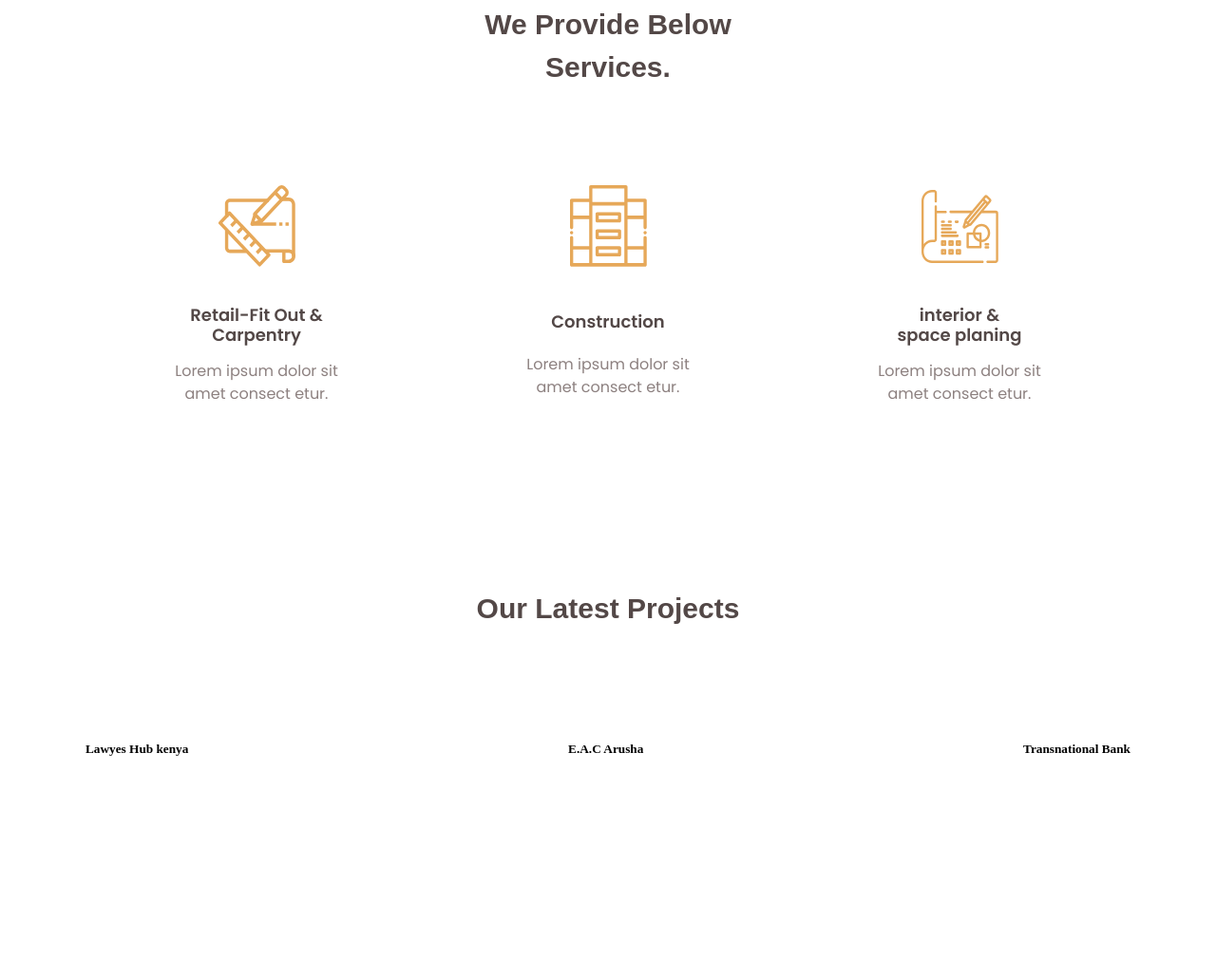
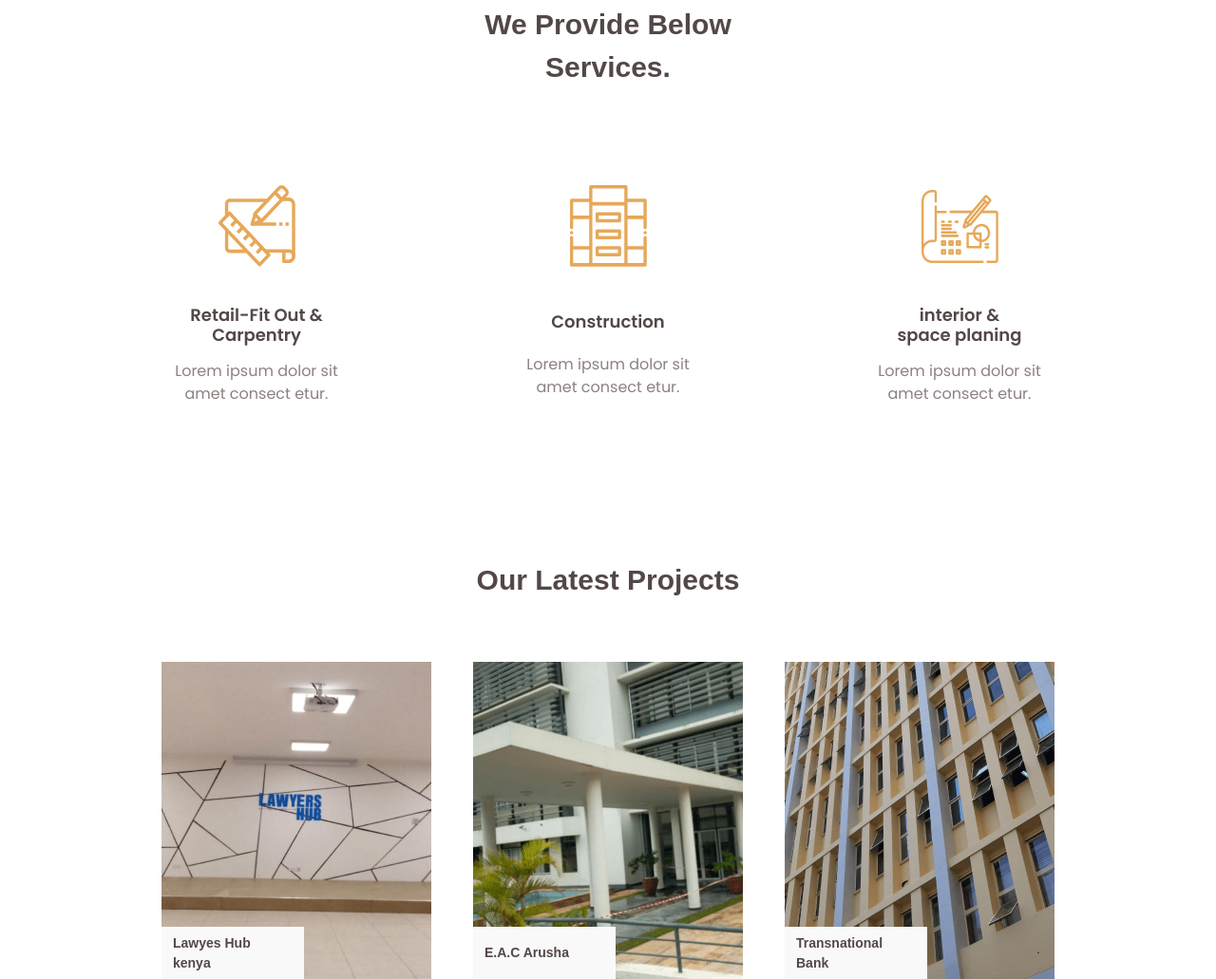
Before and after one commit to Frintest/BuildmaxLimited, a website built with webpack: page src/public/index.html in a window 1280 px wide. Shown: the part 3076-4107 px from the top of the page at 95% size. Before the commit the page ends 3961 px from the top, so only its background shows below. Built offline with nearby package versions, Linux system fonts and the light colour scheme; files whose address does not match are found by name; a web font is replaced by a local one.

Commit message:
v1.1.1 - end section-projects

```diff
--- a/package.json
+++ b/package.json
@@ -1,6 +1,6 @@
 {
   "name": "buildmax-limited",
-  "version": "1.0.0",
+  "version": "1.1.1",
   "description": "professional building, renovation and refurbishment company",
   "private": true,
   "keywords": [],
--- a/src/public/index.html
+++ b/src/public/index.html
@@ -85,7 +85,7 @@
 		<section class="page-advantage">
 			<div class="container-2">
 				<div class="page-advantage__block">
-					<img src="./img/1.png" alt="кухня" class="page-advantage__image page-advantage__image-left">
+					<img src="./img/ph_1.png" alt="кухня" class="page-advantage__image page-advantage__image-left">
 
 					<div class="page-advantage__desc">
 						<h2 class="big-title page-advantage__big-title">Aesthetically pleasing.</h2>
@@ -113,7 +113,7 @@
 						<a href="#!" class="btn-orange page-advantage__btn">Learn More</a>
 					</div>
 
-					<img src="./img/2.png" alt="коворкинг" class="page-advantage__image page-advantage__image-right">
+					<img src="./img/ph_2.png" alt="коворкинг" class="page-advantage__image page-advantage__image-right">
 				</div>
 			</div>
 		</section>
@@ -199,7 +199,7 @@
 
 		<!-- section projects -->
 		<section class="page-projects">
-			<div class="container page-projects__container">
+			<div class="container-3 page-projects__container">
 				<h3 class="page-projects__title title">Our Latest Projects</h3>
 				<div class="page-projects__wrap"></div>
 			</div>
--- a/src/public/js/projects_db.js
+++ b/src/public/js/projects_db.js
@@ -19,8 +19,10 @@ fetch('./json/projects_db.json')
 			}
 
 			container.insertAdjacentHTML('beforeend', `
-				<div class="page-projects__image" data-url="${URL}">
-					<h5 class="page-projects__heading">${title}</h5>
+				<div class="page-projects__image" style="background: url(${URL});">
+					<div class="page-projects__block">
+						<h5 class="page-projects__heading">${title}</h5>
+					</div>
 				</div>
 			`);
 		}
--- a/src/public/js/projects_db.json
+++ b/src/public/js/projects_db.json
@@ -1,15 +1,15 @@
 {
   "projects": [{
       "title": "Lawyes Hub kenya",
-      "url": "../public/img/projects/1.png"
+      "url": "../img/pr_1.png"
     },
     {
       "title": "E.A.C Arusha",
-      "url": "../public/img/projects/2.png"
+      "url": "../img/pr_2.png"
     },
     {
       "title": "Transnational Bank",
-      "url": "../public/img/projects/3.png"
+      "url": "../img/pr_3.png"
     }
   ]
 }
--- /dev/null
+++ b/src/public/scss/components/_project.scss
@@ -0,0 +1,28 @@
+@use '../abstracts/variables';
+
+.page-projects {
+	&__image {
+		width: 284px;
+		height: 334px;
+		margin: 20px 0 0 0;
+		display: flex;
+		align-items: flex-end;
+	}
+
+	&__block {
+		width: 150px;
+		height: 55px;
+		display: flex;
+		align-items: center;
+		padding: 0 0 0 12px;
+		background: variables.$bg-block;
+	}
+
+	&__heading {
+		max-width: 94px;
+		margin: 0;
+		font-size: 14px;
+		font-family: variables.$raleway;
+		color: variables.$color-title;
+	}
+}
--- a/src/public/scss/main.scss
+++ b/src/public/scss/main.scss
@@ -9,6 +9,7 @@
 @import 'components/page-header',
 		'components/advantage',
 		'components/btn-orange',
-		'components/service';
+		'components/service',
+		'components/project';
 
 @import 'page/home';
--- a/src/public/scss/page/_home.scss
+++ b/src/public/scss/page/_home.scss
@@ -120,6 +120,7 @@
 		margin: 90px 0 0 0;
 		display: flex;
 		justify-content: space-between;
+		flex-wrap: wrap;
 	}
 
 	&__title {
@@ -140,10 +141,15 @@
 		align-items: center;
 	}
 
+	&__title {
+		margin: 0;
+	}
+
 	&__wrap {
 		width: 100%;
-		margin: 64px;
+		margin: 44px 0 0 0;
 		display: flex;
 		justify-content: space-between;
+		flex-wrap: wrap;
 	}
 }
```
Also changed, not shown: src/public/index.js (+7 -2 lines), src/public/img/photos/ph_1.png (renamed from src/public/img/photos/1.png), src/public/img/photos/ph_2.png (renamed from src/public/img/photos/2.png), src/public/img/projects/pr_1.png (renamed from src/public/img/projects/1.png), src/public/img/projects/pr_2.png (renamed from src/public/img/projects/2.png), src/public/img/projects/pr_3.png (renamed from src/public/img/projects/3.png), 1 other file.
